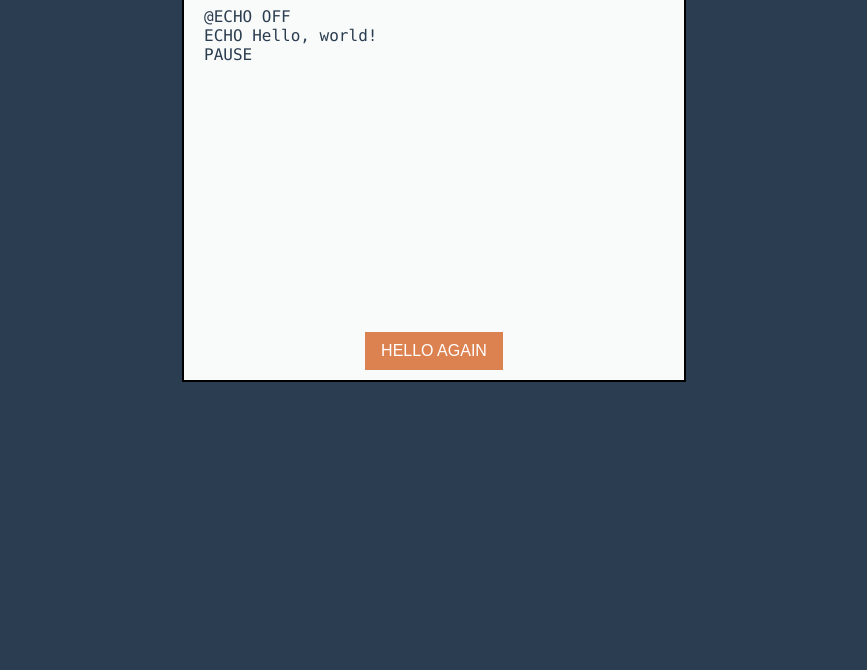
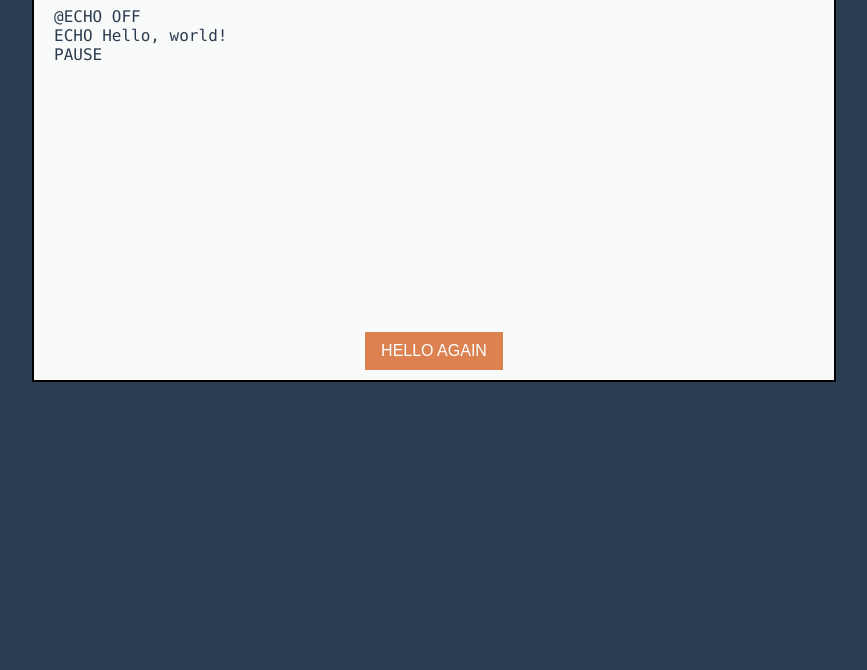
Before and after one commit to jcoates5327/HelloWorlds, a plain HTML site: page index.html in a window 1280 px wide. Shown: the part 130-800 px from the top of the page, without its empty margins (206-1073 px from the left). Drawn offline with Linux system fonts and the light colour scheme.

Commit message:
Implemented proper word wrapping

```diff
--- a/style.css
+++ b/style.css
@@ -4,9 +4,8 @@ body {
 
 #div-main {
 	margin: auto;
-	width: 35%;
 	min-height: 500px;
-	min-width: 500px;
+	max-width: 800px;
 	border: 2px solid black;
 	text-align: center;
 	position: relative;
@@ -19,6 +18,8 @@ body {
 	font-family: "Consolas", "Courier New", "Lucida Console", monospace;
 	text-align: left;
 	padding-left: 20px;
+	padding-right: 20px;
+	word-break: break-word;
 }
 
 #div-btn {
```
